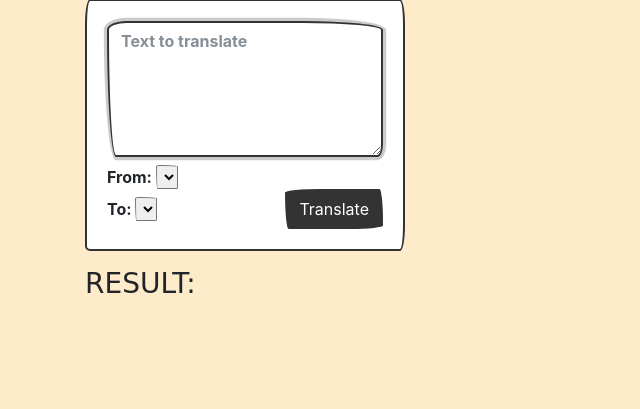
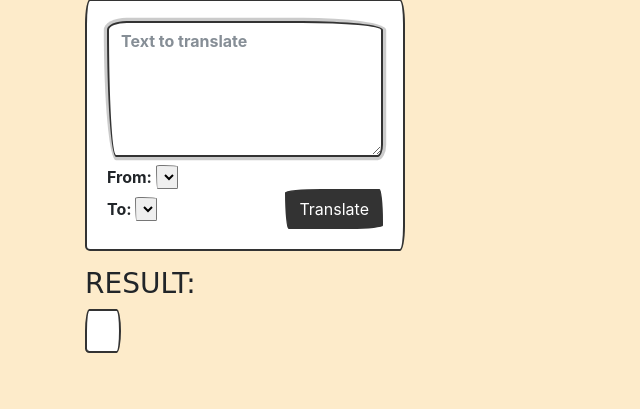
Before and after one commit to adamnyk/TranslateBuddy, a Flask app: page / in a window 1280 px wide. Shown: the part 113-522 px from the top of the page, without its empty margins (0-640 px from the left). Run offline with Flask 2, Linux system fonts and the light colour scheme; the visitor is signed in with stand-in values (Sample User, id 1); lists and menus that the app fills with data are empty; some libraries are stand-ins or nearby versions; some web fonts are replaced.

Commit message:
cleaned up indendation

```diff
--- a/app/templates/translator.html
+++ b/app/templates/translator.html
@@ -26,12 +26,13 @@
 		</div>
 	</div>
 
-	<div>
+
 
     {% if session['last_translation'] %}
+
 	<h3>RESULT:</h3>
 
-
+	<div class="card bg-light mb-3 p-3 d-inline-block" >
 			<div class="d-flex">
 				<span class="h5 ">{{session['last_translation'].text_to}}</span>
 
@@ -41,7 +42,8 @@
 				{% endif %}
 				</div>
 			</div>
+		</div>
 
 	{% endif %}
+
 </div>
-</div>
```
Lines whose indentation alone changed are shown as unchanged.
